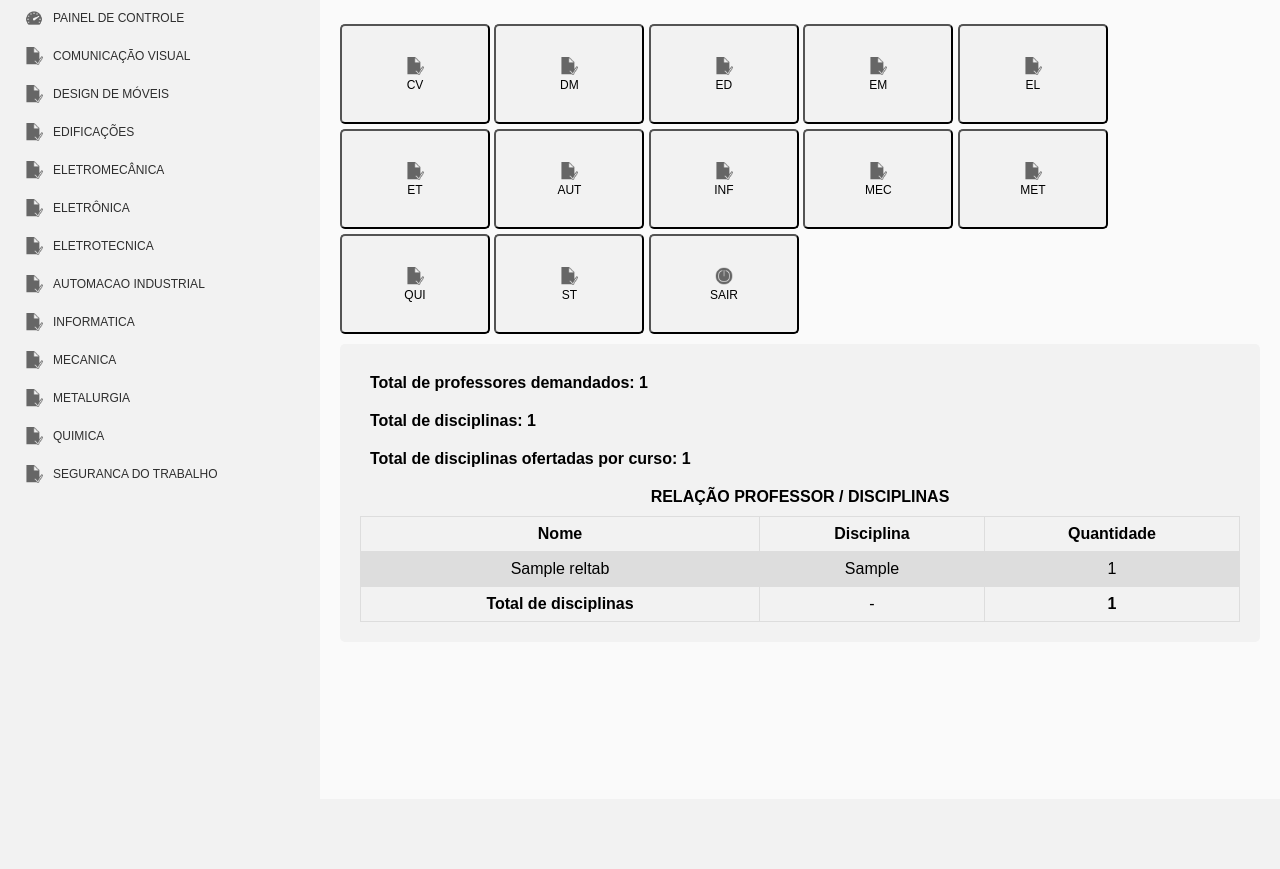
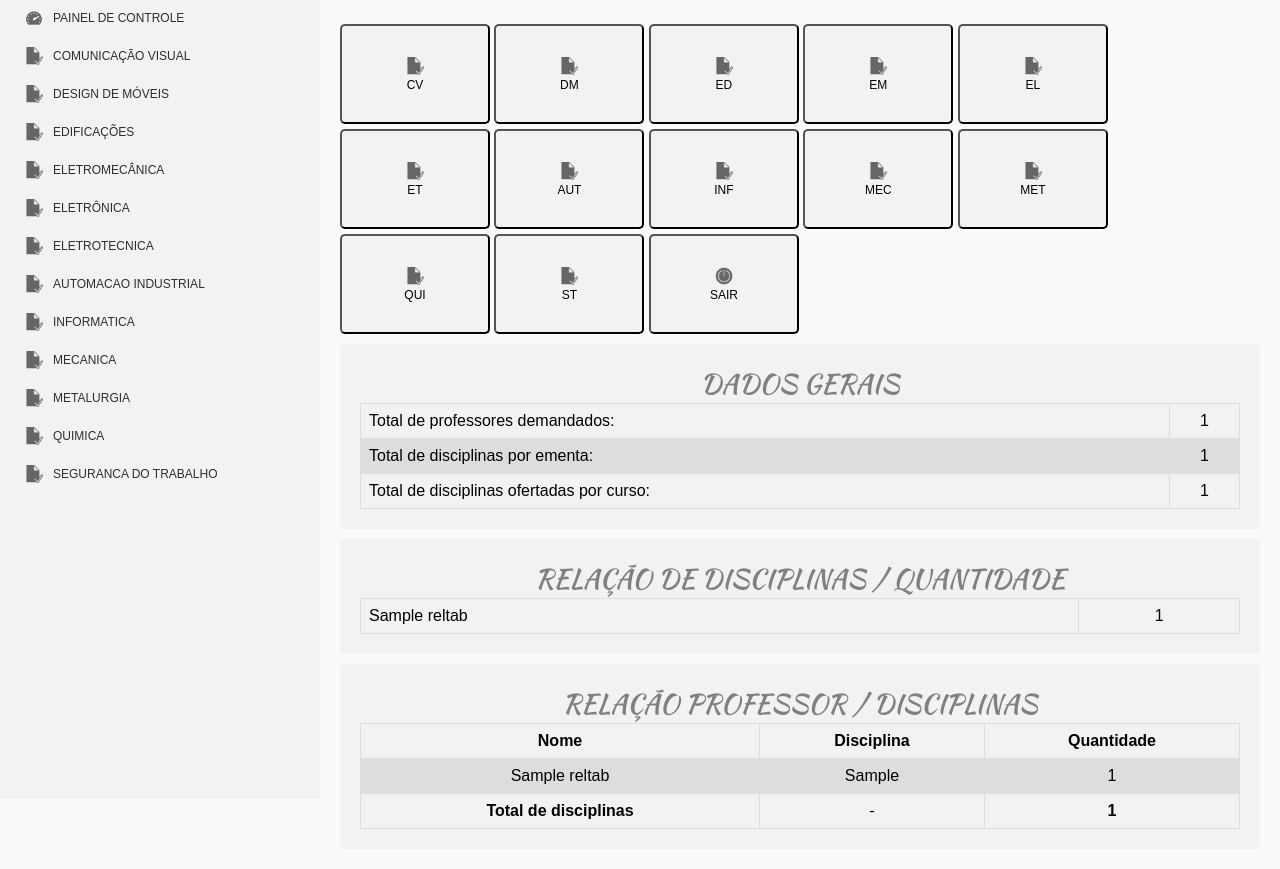
Before and after one commit to abraaonma/sigh, a PHP site: page / in a window 1280 px wide. Shown: the part 60-929 px from the top of the page. Before the commit the page ends 859 px from the top, so only its background shows below. Run offline with PHP 8.4, Linux system fonts and the light colour scheme; tables that the repository leaves empty or names only in its code hold one stand-in row (values such as "Sample post").

Commit message:
Novo dahs

```diff
--- a/include/painel.php
+++ b/include/painel.php
@@ -39,32 +39,95 @@
 
 			require_once('conect.php');
 
-			// Buscando total de professores demandados ao DHS
+			//------------- Sql's de consultas -------------
+
+			// 1. Buscando total de professores demandados ao DHS
 			$sql_s = $conn->prepare("select SIAPE_PROF, COUNT(*) AS siape FROM prof");
 			$sql_s->execute();
 			$result_s = $sql_s->fetch();
-			echo "<h4 style='padding: 10px; text-align: left;'>Total de professores demandados: " . $result_s['siape'] ."</h4>";
+			// ** Total de professores demandados: $result_s['siape'] -- ** Comentário
 
-			// Buscando total de disciplinas ofertadas de forma individual pelo DHS
+			// 2. Buscando total de disciplinas ofertadas de forma individual pelo DHS
 			$sql_d = $conn->prepare("select NOM_DISC, COUNT(*) AS disc FROM disc");
 			$sql_d->execute();
 			$result_d = $sql_d->fetch();
-			echo "<h4 style='padding: 10px; text-align: left;'>Total de disciplinas: " . $result_d['disc'] ."</h4>";
+			// ** Total de disciplinas: $result_d['disc'] -- ** Comentário
 
-			// Buscando total de disciplinas ofertadas agrupadas por quantidade total
+			// 3. Buscando total de disciplinas ofertadas agrupadas por quantidade total
 			$sql_c = $conn->prepare("select FK_SIGL_DISC, COUNT(*) AS sigl FROM reltab");
 			$sql_c->execute();
 			$result_c = $sql_c->fetch();
-			echo "<h4 style='padding: 10px; text-align: left;'>Total de disciplinas ofertadas por curso: " . $result_c['sigl'] ."</h4>";
+			// ** Total de disciplinas ofertadas por curso: $result_c['sigl'] -- ** Comenttário
 
-			// Buscando total de disciplinas por professor para construção da tabela abaixo
+			// 4. Buscando total de disciplinas por disciplina (pelo nome)
+			$sql_disc = $conn->prepare("select FK_NOM_DISC, COUNT(*) AS count_disc FROM reltab GROUP BY FK_NOM_DISC");
+			$sql_disc->execute();
+
+			// 5. Buscando total de disciplinas por professor para construção da tabela abaixo
 			$sql_a = $conn->prepare("select FK_NOM_PROF, FK_SIGL_DISC, COUNT(*) AS count FROM reltab GROUP BY FK_NOM_PROF, FK_SIGL_DISC");
 			$sql_a->execute();
+
+
+		?>
+			<!------------- Itens 1, 2, 3 das Sql's acima ------------->
+			<div class="google-fonts">DADOS GERAIS</div>
+
+			<table>
+
+				<tr>
+					<td style="text-align: left">Total de professores demandados: </td>
+					<td><?php echo $result_s['siape']; ?></td>
+				</tr>
+				<tr>
+					<td style="text-align: left">Total de disciplinas por ementa: </td>
+					<td><?php echo $result_d['disc']; ?></td>
+				</tr>
+				<tr>
+					<td style="text-align: left">Total de disciplinas ofertadas por curso: </td>
+					<td><?php echo $result_c['sigl']; ?></td>
+				</tr>
+
+			</table>
+
+		</div>
+
+		<div style="background-color: #f2f2f2; padding: 20px; font-size: 12pt; color: #000; margin-top: 10px; text-align: center; border-radius: 5px;">
+
+		<!------------- Iten 4 das Sql's acima ------------->
+
+		<div class="google-fonts">RELAÇÃO DE DISCIPLINAS / QUANTIDADE</div>
+
+		<table>
+
+		<?php
+
+			while($result_disc = $sql_disc->fetch())
+
+			{
+				echo
+				"
+				<tr>
+					<td style='text-align: left'>". $result_disc['FK_NOM_DISC'] ."</td>
+					<td>". $result_disc['count_disc'] ."</td>
+				</tr>
+				";
+			}
 
 		?>
 
 
-		<h4 style="padding: 10px; text-align: center;">RELAÇÃO PROFESSOR / DISCIPLINAS</h4>
+
+		</table>
+
+		</div>
+
+
+		<div style="background-color: #f2f2f2; padding: 20px; font-size: 12pt; color: #000; margin-top: 10px; text-align: center; border-radius: 5px;">
+
+
+		<!------------- Item 5 das Sql's acima ------------->
+
+		<div class="google-fonts">RELAÇÃO PROFESSOR / DISCIPLINAS</div>
 
 
 		<!--Tabela com quantidade de disciplina por professor-->
```
